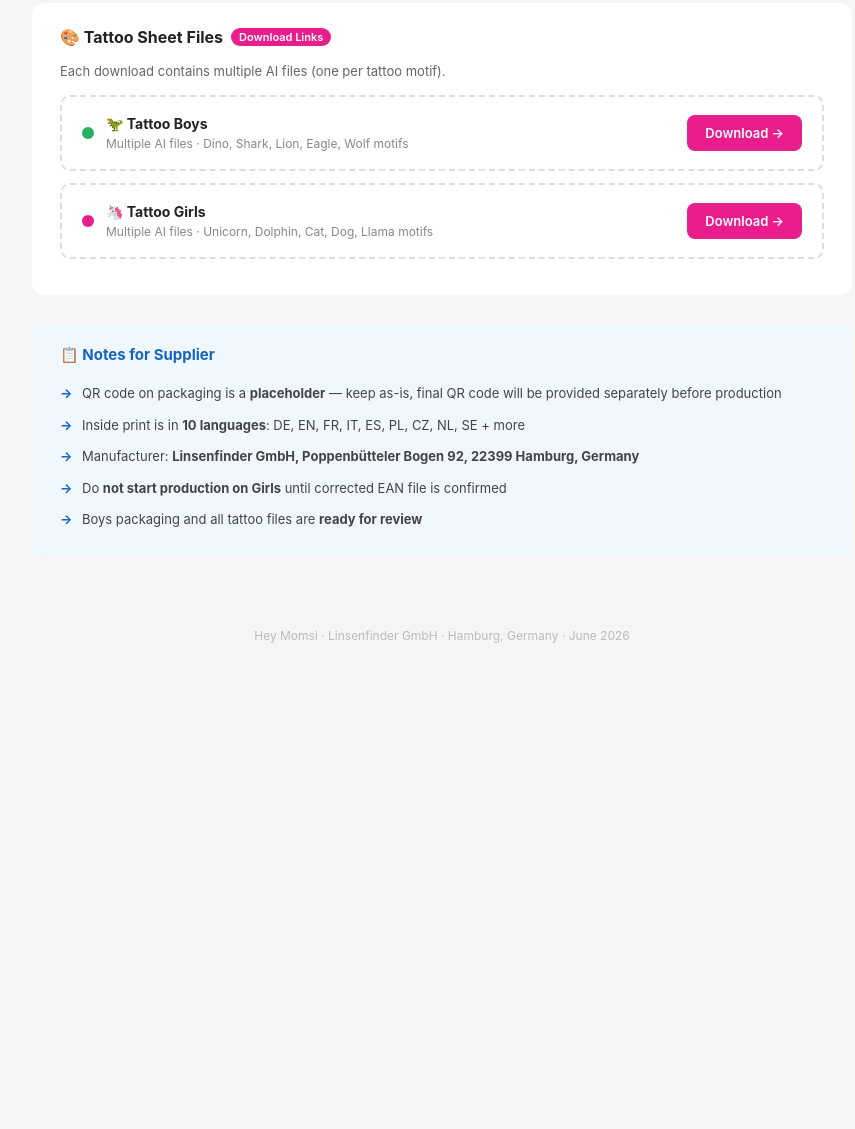
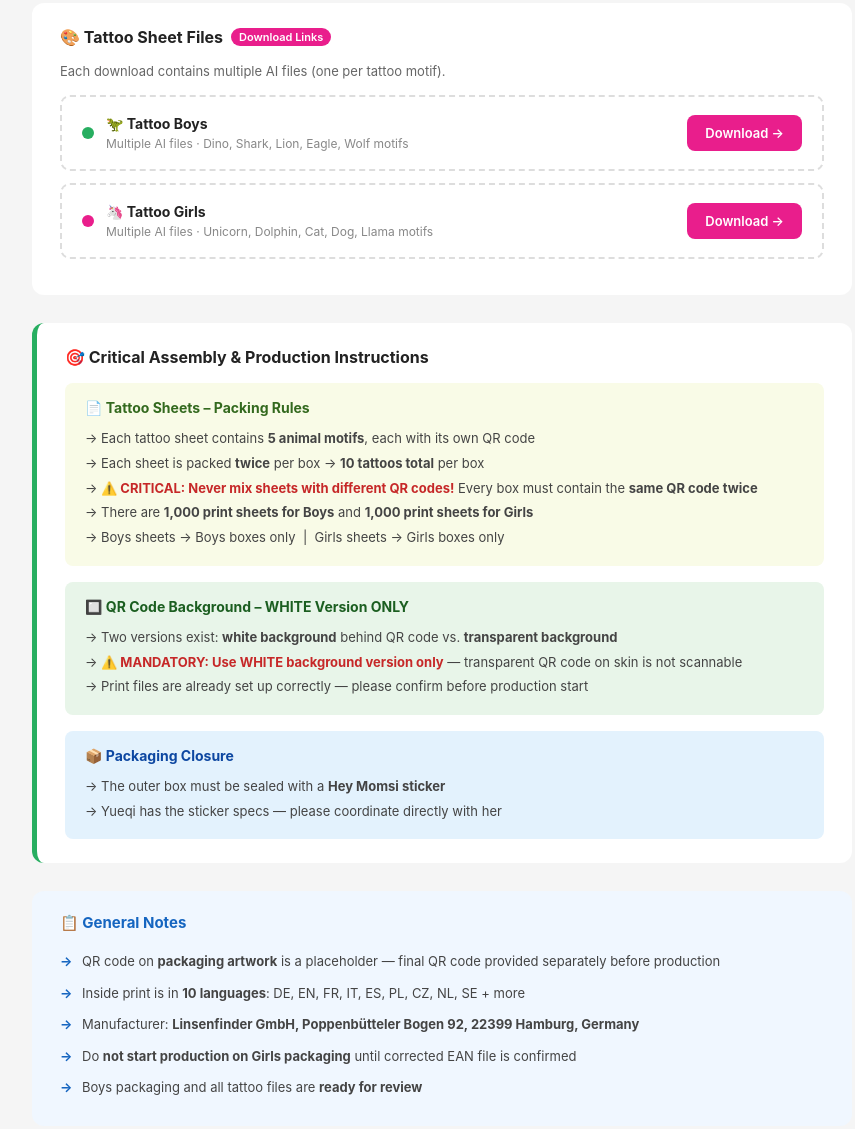
Before and after one commit to mail65/heymomsi-print-overview, a plain HTML site: page index.html in a window 1280 px wide. Shown: the part 967-2096 px from the top of the page, without its empty margins (198-1053 px from the left). Before the commit the page ends 1640 px from the top, so only its background shows below. Drawn offline with Linux system fonts and the light colour scheme.

Commit message:
Add assembly & production instructions

```diff
--- a/index.html
+++ b/index.html
@@ -188,14 +188,47 @@
     </div>
   </div>
 
+  <!-- Assembly Instructions -->
+  <div class="file-section" style="border-left:5px solid #27ae60;">
+    <h2>🎯 Critical Assembly &amp; Production Instructions</h2>
+
+    <div style="background:#f9fbe7;border-radius:8px;padding:16px 20px;margin-bottom:16px;">
+      <h3 style="font-size:14px;font-weight:700;margin-bottom:10px;color:#33691e;">📄 Tattoo Sheets – Packing Rules</h3>
+      <ul style="list-style:none;font-size:13px;color:#444;line-height:1.9;">
+        <li>→ Each tattoo sheet contains <strong>5 animal motifs</strong>, each with its own QR code</li>
+        <li>→ Each sheet is packed <strong>twice</strong> per box → <strong>10 tattoos total</strong> per box</li>
+        <li>→ <strong style="color:#c62828;">⚠️ CRITICAL: Never mix sheets with different QR codes!</strong> Every box must contain the <strong>same QR code twice</strong></li>
+        <li>→ There are <strong>1,000 print sheets for Boys</strong> and <strong>1,000 print sheets for Girls</strong></li>
+        <li>→ Boys sheets → Boys boxes only &nbsp;|&nbsp; Girls sheets → Girls boxes only</li>
+      </ul>
+    </div>
+
+    <div style="background:#e8f5e9;border-radius:8px;padding:16px 20px;margin-bottom:16px;">
+      <h3 style="font-size:14px;font-weight:700;margin-bottom:10px;color:#1b5e20;">🔲 QR Code Background – WHITE Version ONLY</h3>
+      <ul style="list-style:none;font-size:13px;color:#444;line-height:1.9;">
+        <li>→ Two versions exist: <strong>white background</strong> behind QR code vs. <strong>transparent background</strong></li>
+        <li>→ <strong style="color:#c62828;">⚠️ MANDATORY: Use WHITE background version only</strong> — transparent QR code on skin is not scannable</li>
+        <li>→ Print files are already set up correctly — please confirm before production start</li>
+      </ul>
+    </div>
+
+    <div style="background:#e3f2fd;border-radius:8px;padding:16px 20px;">
+      <h3 style="font-size:14px;font-weight:700;margin-bottom:10px;color:#0d47a1;">📦 Packaging Closure</h3>
+      <ul style="list-style:none;font-size:13px;color:#444;line-height:1.9;">
+        <li>→ The outer box must be sealed with a <strong>Hey Momsi sticker</strong></li>
+        <li>→ Yueqi has the sticker specs — please coordinate directly with her</li>
+      </ul>
+    </div>
+  </div>
+
   <!-- Notes -->
   <div class="notes">
-    <h2>📋 Notes for Supplier</h2>
+    <h2>📋 General Notes</h2>
     <ul>
-      <li>QR code on packaging is a <strong>placeholder</strong> — keep as-is, final QR code will be provided separately before production</li>
+      <li>QR code on <strong>packaging artwork</strong> is a placeholder — final QR code provided separately before production</li>
       <li>Inside print is in <strong>10 languages</strong>: DE, EN, FR, IT, ES, PL, CZ, NL, SE + more</li>
       <li>Manufacturer: <strong>Linsenfinder GmbH, Poppenbütteler Bogen 92, 22399 Hamburg, Germany</strong></li>
-      <li>Do <strong>not start production on Girls</strong> until corrected EAN file is confirmed</li>
+      <li>Do <strong>not start production on Girls packaging</strong> until corrected EAN file is confirmed</li>
       <li>Boys packaging and all tattoo files are <strong>ready for review</strong></li>
     </ul>
   </div>
```
